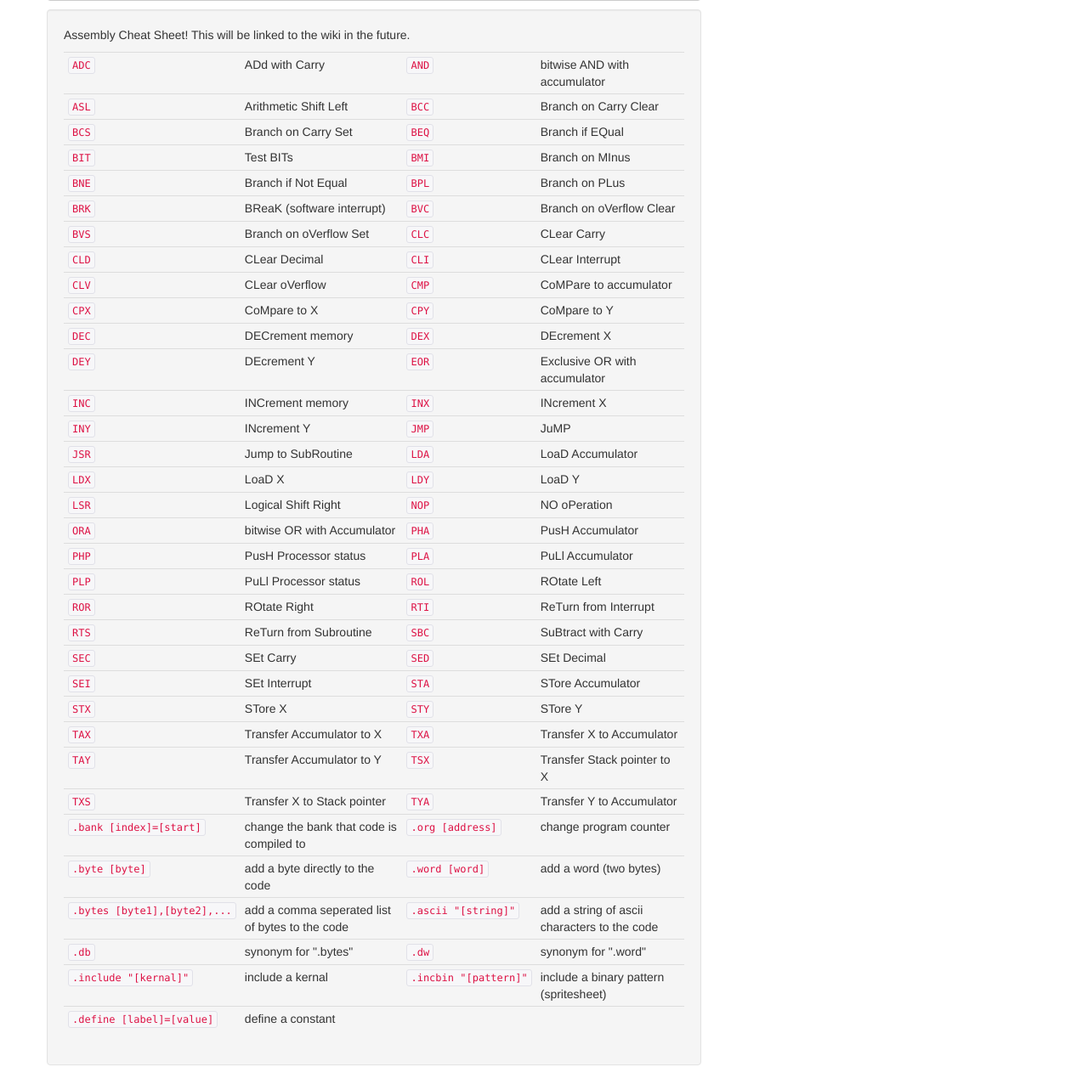
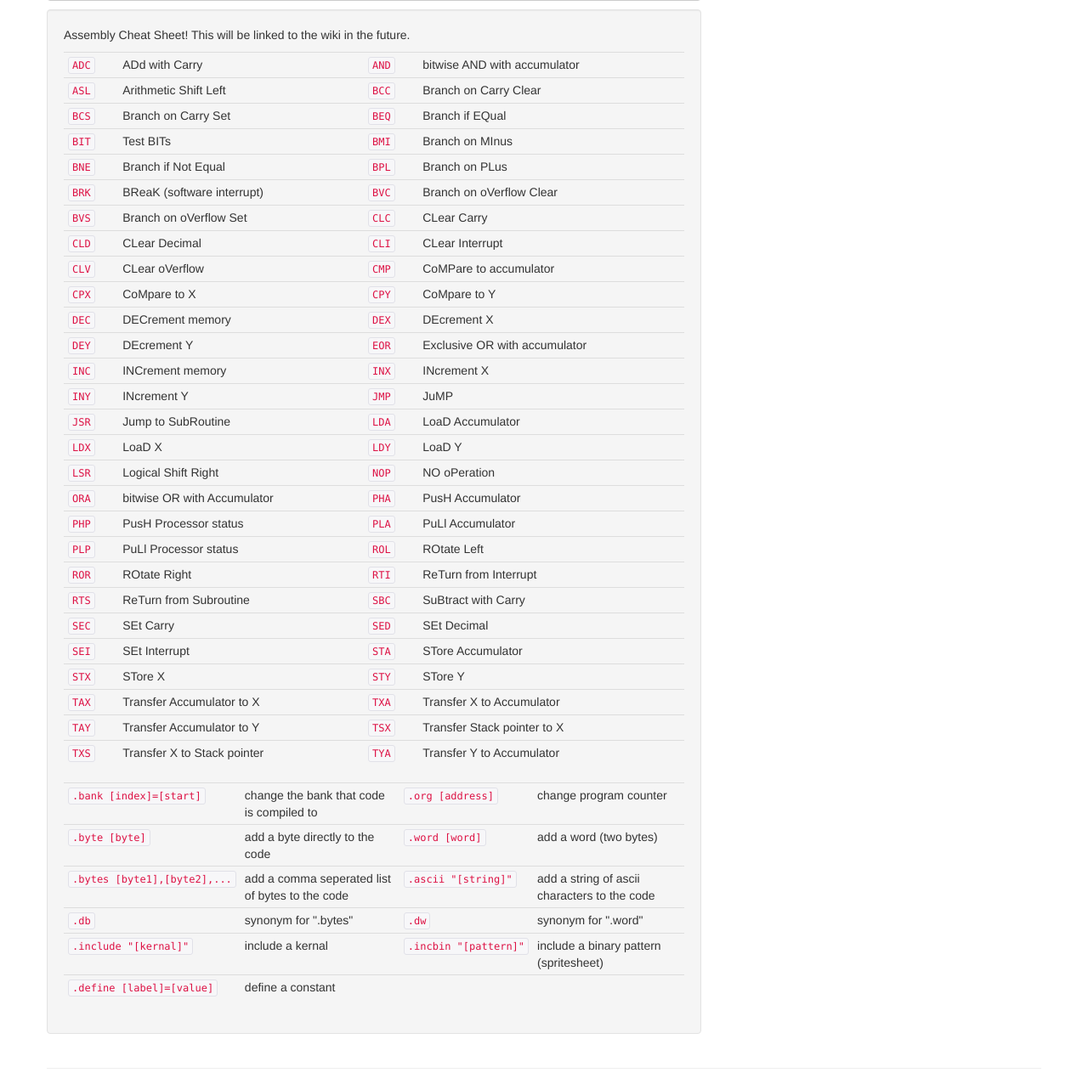
Before and after one commit to isharacomix/8bitmooc, a Django app: page /playground/ in a window 1280 px wide. Shown: the part 469-1745 px from the top of the page at 85% size. Run offline with Django 3.2, Linux system fonts and the light colour scheme; some libraries are stand-ins or nearby versions.

Commit message:
Split the directive table from the opcode table. This makes the tables more pretty.

```diff
--- a/mooc/assembler/templates/assembler_cheatsheet.html
+++ b/mooc/assembler/templates/assembler_cheatsheet.html
@@ -173,6 +173,11 @@ Assembly Cheat Sheet! This will be linked to the wiki in the future.
     <td><code>TYA</code></td>
     <td>Transfer Y to Accumulator</td>
   </tr>
+</tbody>
+</table>
+
+<table class="table table-condensed">
+<tbody>
   <tr>
     <td><code>.bank [index]=[start]</code></td>
     <td>change the bank that code is compiled to</td>
```
